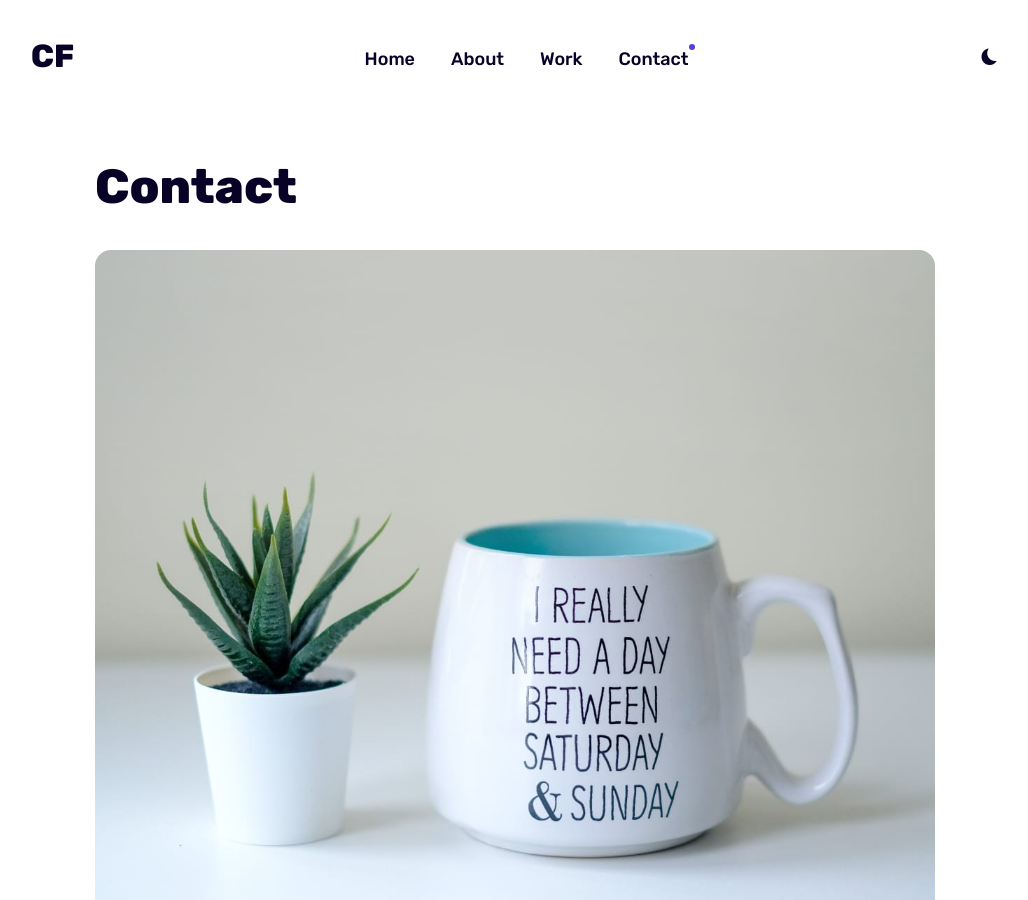
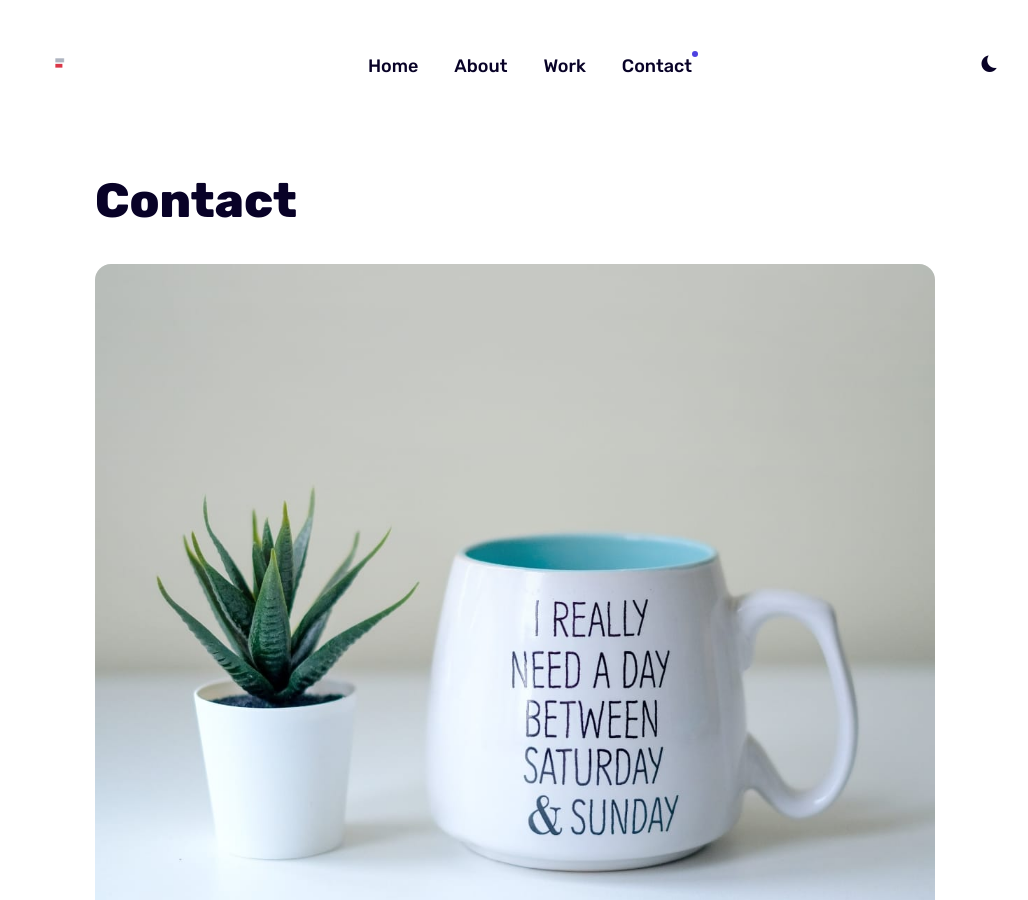
Before and after one commit to caseyferrara/portfolio, a Jekyll site: the page built from _pages/contact.html, in a window 1280 px wide and 900 px high. Shown: the whole window, without its empty margins (125-1153 px from the left). Built offline with Jekyll 4.4.1, drawn with Linux system fonts in a browser that asks for light colours; some of the changed text lies outside the part shown.

Commit message:
Adding logo back and updating title

```diff
--- a/_data/settings.yml
+++ b/_data/settings.yml
@@ -1,7 +1,7 @@
 #-------------------------------
 # Site Settings
-title: CF
-logo:
+title: Casey Ferrara Portfolio
+logo: '/images/CFlogowhitesmall.png'
 description: Portfolio for Casey Ferrara.
 color_scheme: auto # You can choose three modes auto, light, and dark. By default, the auto mode is set, which means the user can choose the light or dark mode themself.
 
```
